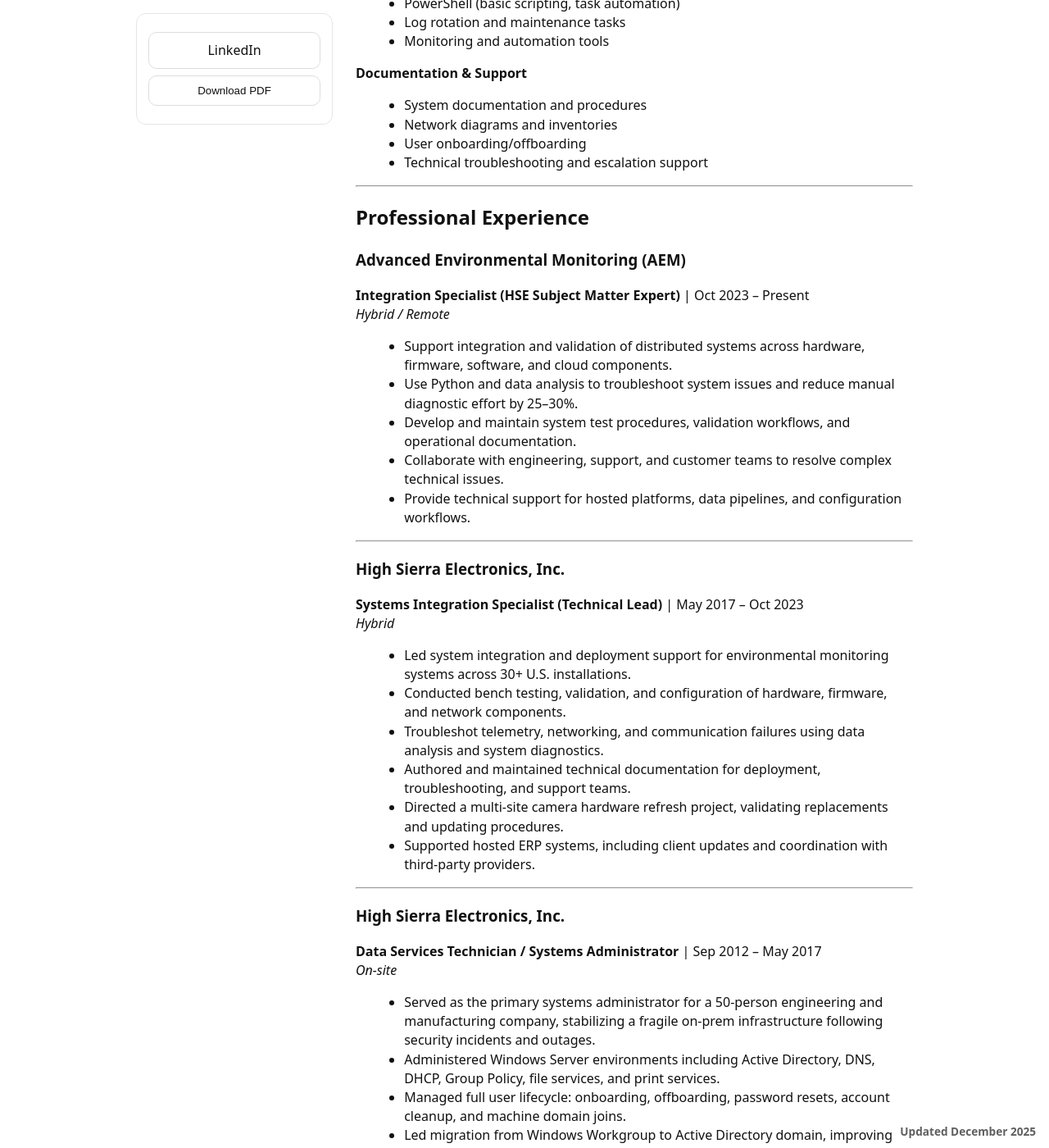
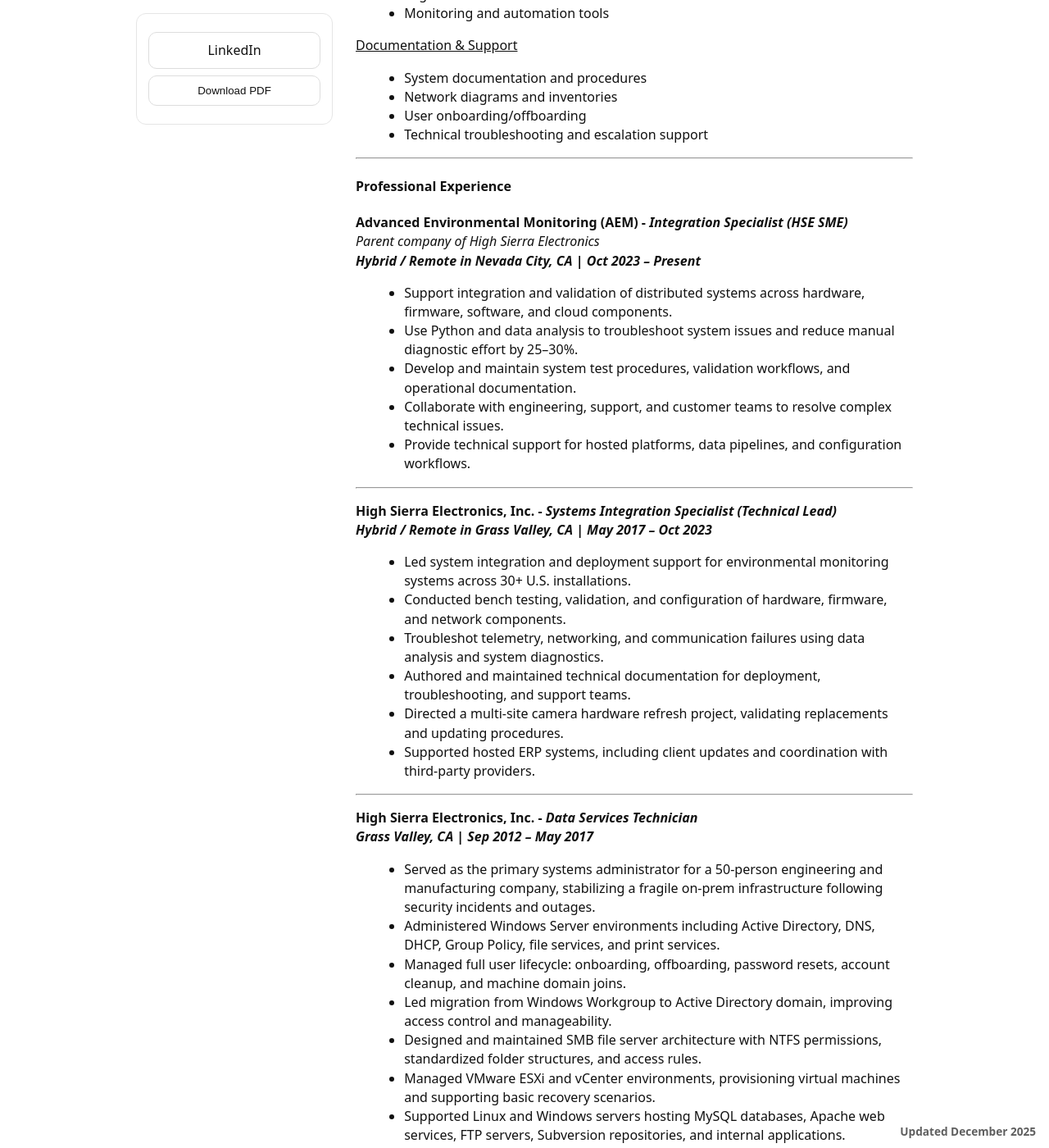
Before and after one commit to jostagirl/PublicResume, a Jekyll site: the page built from v/ITrecruiter/index.md, in a window 1280 px wide and 1400 px high, scrolled down 1469 px. Shown: the whole window at 82% size. Built offline with Jekyll 4.4.1, drawn with Linux system fonts in a browser that asks for light colours; our own code applies the rules of GitHub Pages for plain Markdown files; some of the changed text lies outside the part shown.

Commit message:
Publish resume site update

```diff
--- a/v/ITrecruiter/index.md
+++ b/v/ITrecruiter/index.md
@@ -3,44 +3,42 @@ title: Anna Bellizzi | Resume
 ---
 <h2>Anna Bellizzi</h2>
 
-<strong>Hardware-Software Systems Integration Specialist</strong><br/>
+<strong>Systems & Infrastructure Administration
+Windows Server | Active Directory | VMware | Microsoft 365 | Hybrid Environments</strong><br/>
 Nevada City, CA<br/>
 <a href="https://www.linkedin.com/in/anna-bellizzi/">linkedin.com/in/anna-bellizzi</a> | Anna.L.Bellizzi@gmail.com | 415-203-7508
 
 <div class="resume-updated-sticky"><b>Updated December 2025</b></div>
 
 ---
-
-## Systems & Infrastructure Administration
-Windows Server | Active Directory | VMware | Microsoft 365 | Hybrid Environments
-
+#### Professional Summary
 Systems-focused IT professional with 13+ years of experience supporting and maintaining hybrid IT environments. Strong foundation in Windows Server administration, Active Directory, VMware virtualization, networking, and Microsoft 365 user support. Known for stabilizing under-documented systems, reducing downtime, and providing reliable operational ownership.
 
 ---
 
-## Core Technical Skills
+#### Core Technical Skills
 
-**Windows & Identity**
+<u> Windows & Identity </u>
 - Windows Server (2003, 2008/2012 exposure)
 - Active Directory (Users, Groups, Computers, GPOs)
 - DNS, DHCP, Group Policy
 - NTFS permissions, SMB file shares
 - Print server administration
 
-**Microsoft 365 & Cloud**
+<u> Microsoft 365 & Cloud </>
 - Microsoft 365 Admin Center
 - Exchange Online (mail flow, aliases, forwarding)
 - Azure AD (basic user and group management)
 - Teams, OneDrive, SharePoint user access
 - Intune (limited exposure)
 
-**Virtualization**
+<u> Virtualization </u>
 - VMware ESXi
 - vCenter
 - Virtual machine provisioning and support
 - VM recovery and service restarts
 
-**Networking & Security**
+<u> Networking & Security </u>
 - VPN administration
 - Firewalls, routers, port forwarding
 - DHCP conflict resolution, IP addressing
@@ -48,7 +46,7 @@ Systems-focused IT professional with 13+ years of experience supporting and main
 - Backup and recovery coordination
 - Access controls and security best practices
 
-**Systems & Tools**
+<u> Systems & Tools </u>
 - Linux server environments
 - MySQL
 - Apache web server
@@ -57,12 +55,12 @@ Systems-focused IT professional with 13+ years of experience supporting and main
 - Synology NAS
 - Uptime and availability monitoring
 
-**Automation & Scripting**
+<u> Automation & Scripting </u>
 - PowerShell (basic scripting, task automation)
 - Log rotation and maintenance tasks
 - Monitoring and automation tools
 
-**Documentation & Support**
+<u> Documentation & Support </u>
 - System documentation and procedures
 - Network diagrams and inventories
 - User onboarding/offboarding
@@ -70,11 +68,11 @@ Systems-focused IT professional with 13+ years of experience supporting and main
 
 ---
 
-## Professional Experience
+#### Professional Experience
 
-### Advanced Environmental Monitoring (AEM)
-**Integration Specialist (HSE Subject Matter Expert)** | Oct 2023 – Present
-*Hybrid / Remote*
+**Advanced Environmental Monitoring (AEM) -** ***Integration Specialist (HSE SME)***
+*Parent company of High Sierra Electronics*
+***Hybrid / Remote in Nevada City, CA | Oct 2023 – Present***
 
 - Support integration and validation of distributed systems across hardware, firmware, software, and cloud components.
 - Use Python and data analysis to troubleshoot system issues and reduce manual diagnostic effort by 25–30%.
@@ -84,9 +82,8 @@ Systems-focused IT professional with 13+ years of experience supporting and main
 
 ---
 
-### High Sierra Electronics, Inc.
-**Systems Integration Specialist (Technical Lead)** | May 2017 – Oct 2023
-*Hybrid*
+**High Sierra Electronics, Inc. -** ***Systems Integration Specialist (Technical Lead)***
+***Hybrid / Remote in Grass Valley, CA | May 2017 – Oct 2023***
 
 - Led system integration and deployment support for environmental monitoring systems across 30+ U.S. installations.
 - Conducted bench testing, validation, and configuration of hardware, firmware, and network components.
@@ -97,9 +94,8 @@ Systems-focused IT professional with 13+ years of experience supporting and main
 
 ---
 
-### High Sierra Electronics, Inc.
-**Data Services Technician / Systems Administrator** | Sep 2012 – May 2017
-*On-site*
+**High Sierra Electronics, Inc. -** ***Data Services Technician***
+***Grass Valley, CA | Sep 2012 – May 2017***
 
 - Served as the primary systems administrator for a 50-person engineering and manufacturing company, stabilizing a fragile on-prem infrastructure following security incidents and outages.
 - Administered Windows Server environments including Active Directory, DNS, DHCP, Group Policy, file services, and print services.
@@ -119,13 +115,14 @@ Systems-focused IT professional with 13+ years of experience supporting and main
 
 ---
 
-## Education
+#### **EDUCATION**
+**B.S., Computer Science** — California State University, Monterey Bay
+**Mechatronics Certificate** — Sierra College
+**Electro-Mechanical Skills Certificate** — Sierra College
+**B.A., Journalism** — Hawaii Pacific University
 
-**Bachelor of Science, Computer Science**
-California State University, Monterey Bay | 2023
+---
 
-**Mechatronics Certification**
-Sierra College | 2017
-
-**Bachelor of Arts, Journalism**
-Hawaii Pacific University | 2003
+#### **AWARDS**
+<u><b>Best Overall Capstone — CSU Monterey Bay Computer Science Degree Program</b></u>
+Recognized for developing a PTZ camera integration system supporting emergency road safety and public works monitoring.
```
